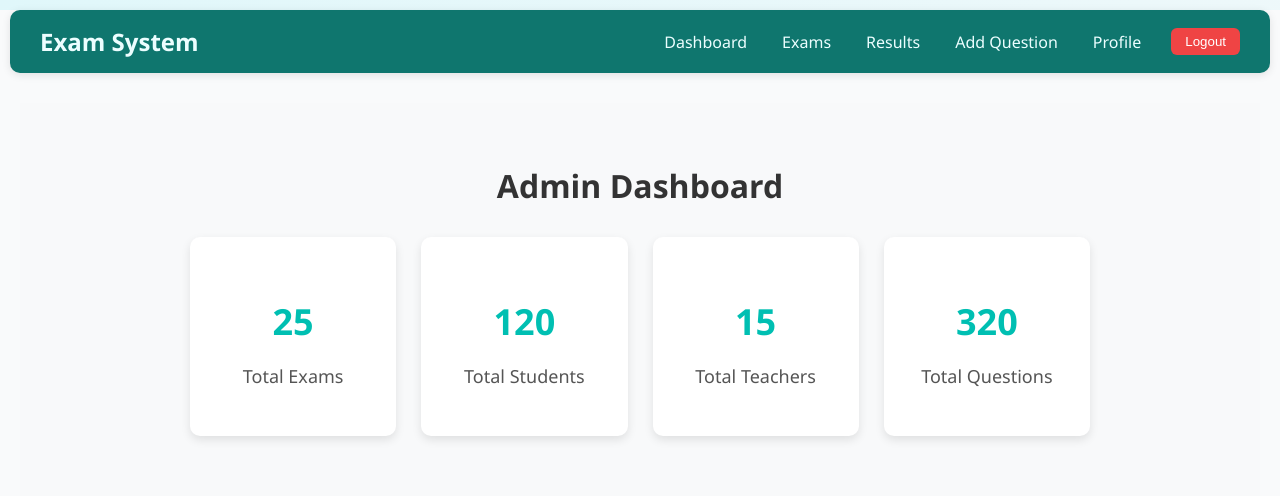
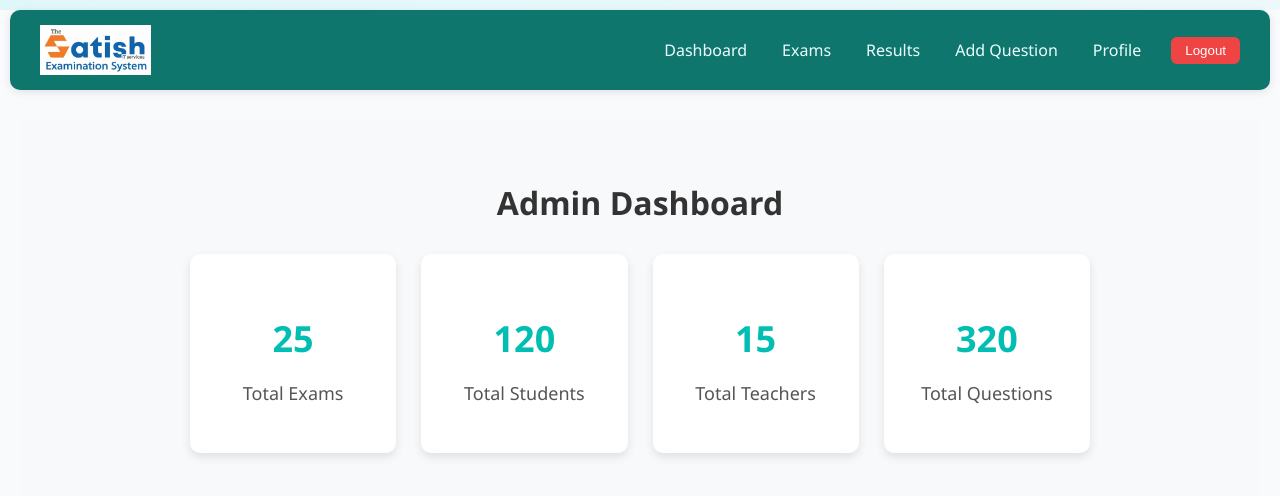
Before and after one commit to SIT2711/online-exam-system, a React (Create React App) app: page /admindashboard in a window 1280 px wide. Shown: the top 496 px of the page. Built offline with nearby package versions, Linux system fonts and the light colour scheme.

Commit message:
updated logo

```diff
--- a/src/components/Navbar.jsx
+++ b/src/components/Navbar.jsx
@@ -1,5 +1,6 @@
 import { NavLink, useNavigate } from "react-router-dom";
 import "../styles/Navbar.css";
+import logo from "../assets/logo.jpeg";
 
 function Navbar() {
   const navigate = useNavigate();
@@ -15,7 +16,9 @@ function Navbar() {
 
   return (
     <nav className="navbar">
-      <h2 className="logo">Exam System</h2>
+      <h2 className="logo">
+        <img src={logo} alt="SIT Logo" className="logo-img" />
+      </h2>
 
       <ul className="nav-links">
 
--- a/src/styles/Navbar.css
+++ b/src/styles/Navbar.css
@@ -70,3 +70,12 @@
 .logout-btn:hover {
   background-color: #DC2626;
 }
+.logo {
+  display: flex;
+  align-items: center;
+}
+
+.logo-img {
+  height: 50px;   /* adjust if needed */
+  object-fit: contain;
+}
```
Also changed, not shown: src/assets/logo.jpeg (added).
